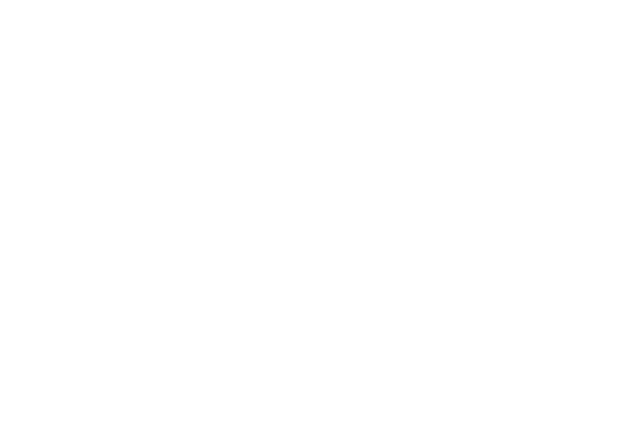
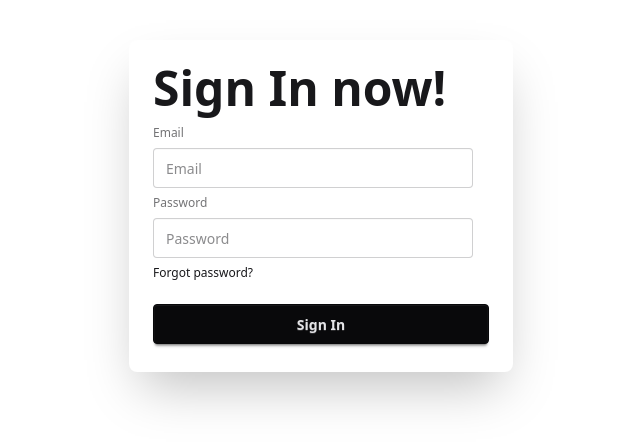
Before and after one commit to Raihan-143/coffee-store-client, a React (Vite) app: page /signin in a window 1280 px wide. Shown: the top 446 px of the page, without its empty margins (319-959 px from the left). Built offline with nearby package versions, Linux system fonts and the light colour scheme.

Commit message:
Successfully finished Sign In section

```diff
--- a/src/Components/SignIn.jsx
+++ b/src/Components/SignIn.jsx
@@ -1,9 +1,55 @@
-import React from 'react';
+import React, { use } from 'react';
+import { AuthContext } from '../Contexts/AuthContext';
 
 const SignIn = () => {
+    const {signInUser}=use(AuthContext);
+
+
+    const handleSignIn=e=>{
+        e.preventDefault();
+        const form=e.target;
+        const email=form.email.value;
+        const password=form.password.value;
+        console.log(email,password);
+
+        //sign in send to firebase
+        signInUser(email, password)
+        .then(result=>{
+            console.log(result.user)
+            const signInInfo={
+                email,
+                lastSignInTime: result.user?.metadata?.lastSignInTime
+            }
+            //update last sign in to the db
+            fetch('http://localhost:3000/users',{
+                method:'PATCH',
+                headers:{
+                    'content-type':'application/json'
+                },
+                body:JSON.stringify(signInInfo)
+            })
+            .then(res=>res.json())
+            .then(data=>{
+                console.log('after update patch', data)
+            })
+        })
+        .catch(error => {
+            console.log(error);
+        })
+    }
     return (
-        <div>
-
+        <div className="card bg-base-100 max-w-sm mx-auto shrink-0 shadow-2xl mt-10">
+            <div className="card-body">
+                <h1 className="text-5xl font-bold">Sign In now!</h1>
+                <form onSubmit={handleSignIn} className="fieldset">
+                    <label className="label">Email</label>
+                    <input type="email" name='email' className="input" placeholder="Email" />
+                    <label className="label">Password</label>
+                    <input type="password" name='password' className="input" placeholder="Password" />
+                    <div><a className="link link-hover">Forgot password?</a></div>
+                    <button className="btn btn-neutral mt-4">Sign In</button>
+                </form>
+            </div>
         </div>
     );
 };
--- a/src/Contexts/AuthProvider.jsx
+++ b/src/Contexts/AuthProvider.jsx
@@ -1,6 +1,6 @@
 import React from 'react';
 import { AuthContext } from './AuthContext';
-import { createUserWithEmailAndPassword } from 'firebase/auth';
+import { createUserWithEmailAndPassword, signInWithEmailAndPassword } from 'firebase/auth';
 import { auth } from '../Firebase/firebase.init';
 
 const AuthProvider = ({children}) => {
@@ -8,8 +8,12 @@
     const createUser=(email,password)=>{
         return createUserWithEmailAndPassword(auth,email,password)
     }
+   const signInUser=(email, password)=>{
+    return signInWithEmailAndPassword(auth, email, password)
+   }
     const userInfo={
-        createUser
+        createUser,
+        signInUser
     }
     return (
        <AuthContext value={userInfo}>
```
